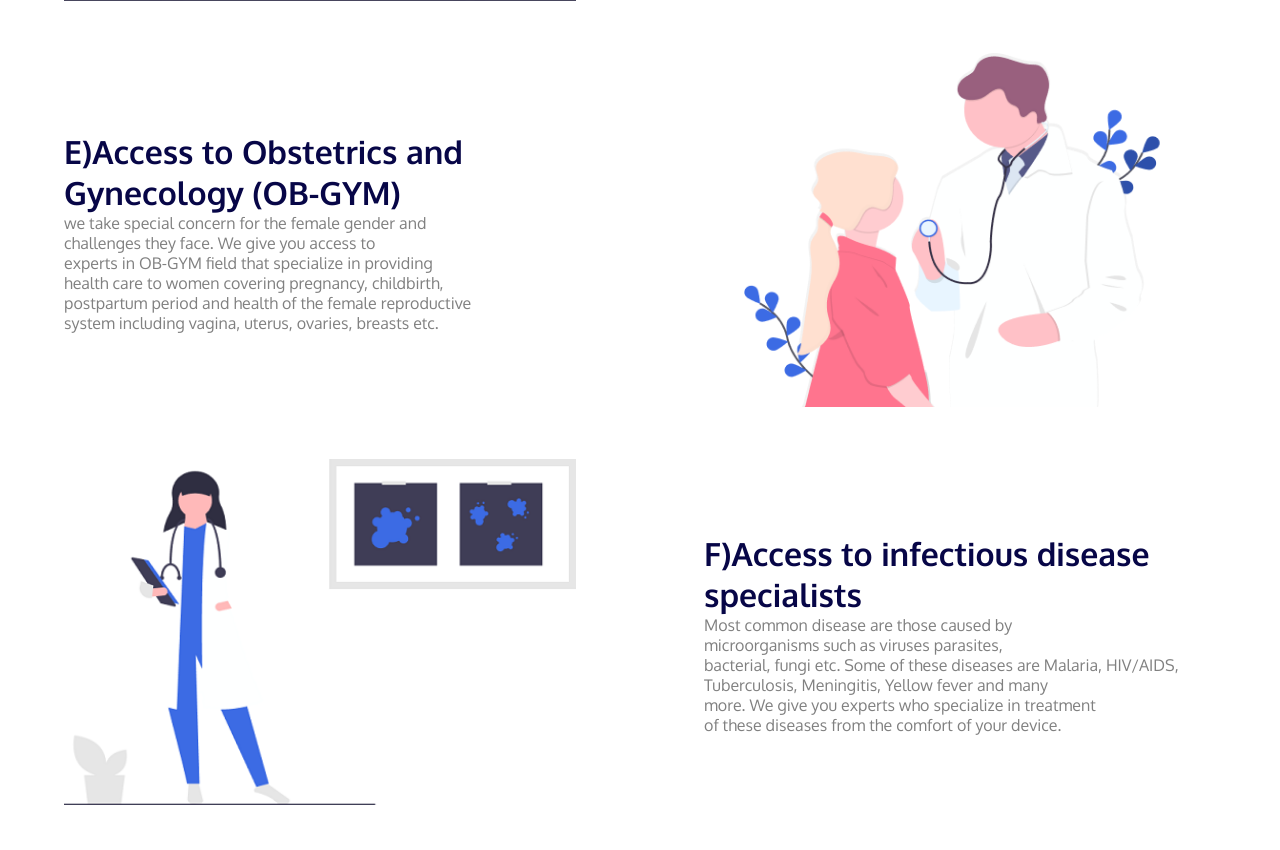
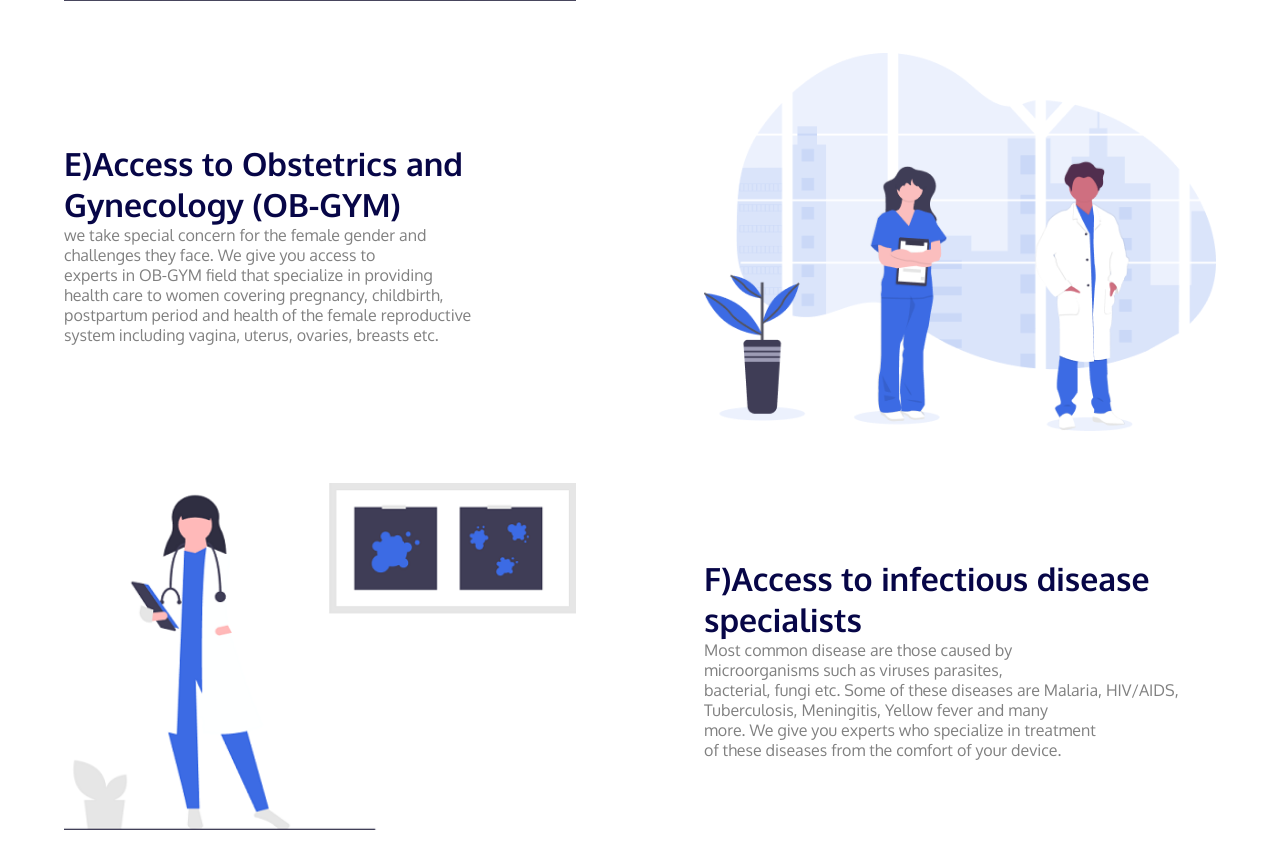
Before and after one commit to Abass1998/our-services, a plain HTML site: page index.html in a window 1280 px wide. Shown: the part 1777-2627 px from the top of the page. Drawn offline with Linux system fonts and the light colour scheme; a script that the page names is missing.

Commit message:
Update index.html

```diff
--- a/index.html
+++ b/index.html
@@ -148,7 +148,7 @@
          </div>
 
          <div class="appointment-image">
-          <img src="Images/img3.png" alt="consultation-picture" width="100%" class="picture">
+          <img src="Images/gynecology.png" alt="consultation-picture" width="100%" class="picture">
          </div>
      </div>
      <!-- F)Access to infectious disease specialists  -->
```
